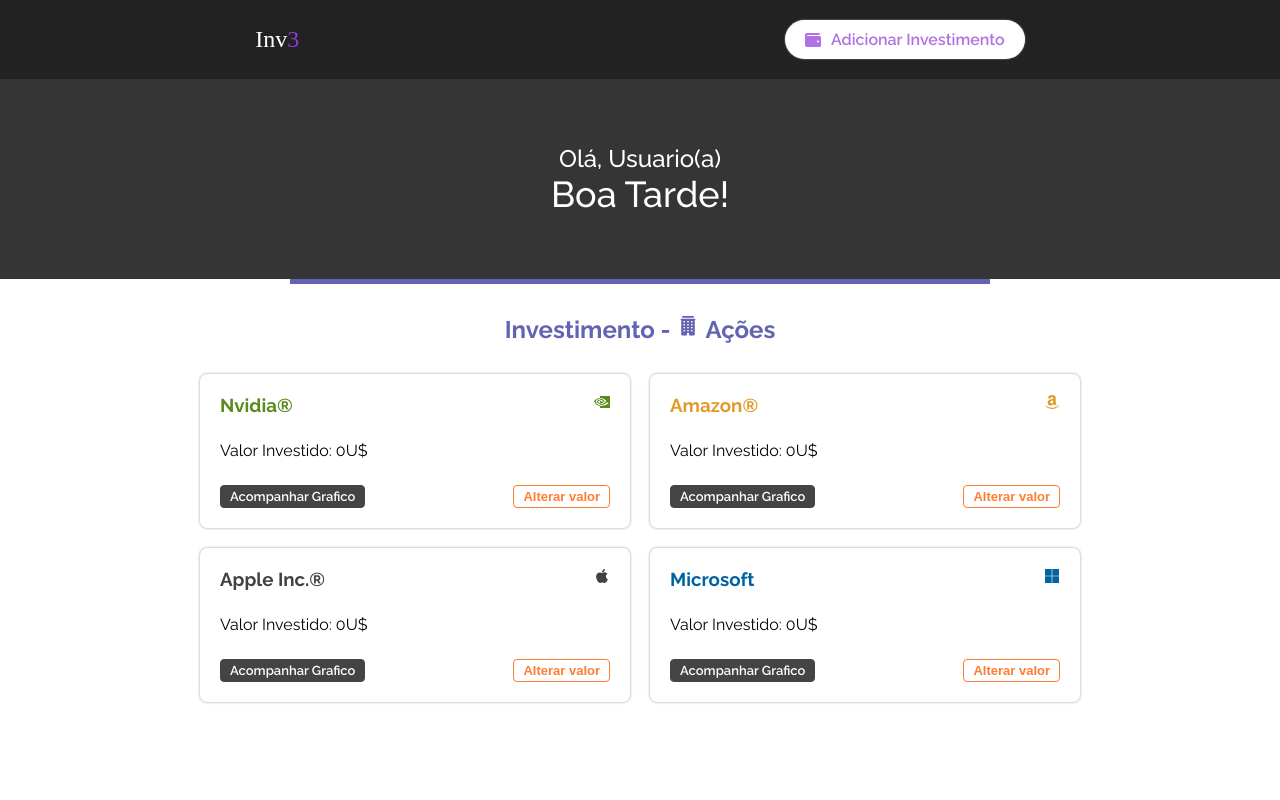
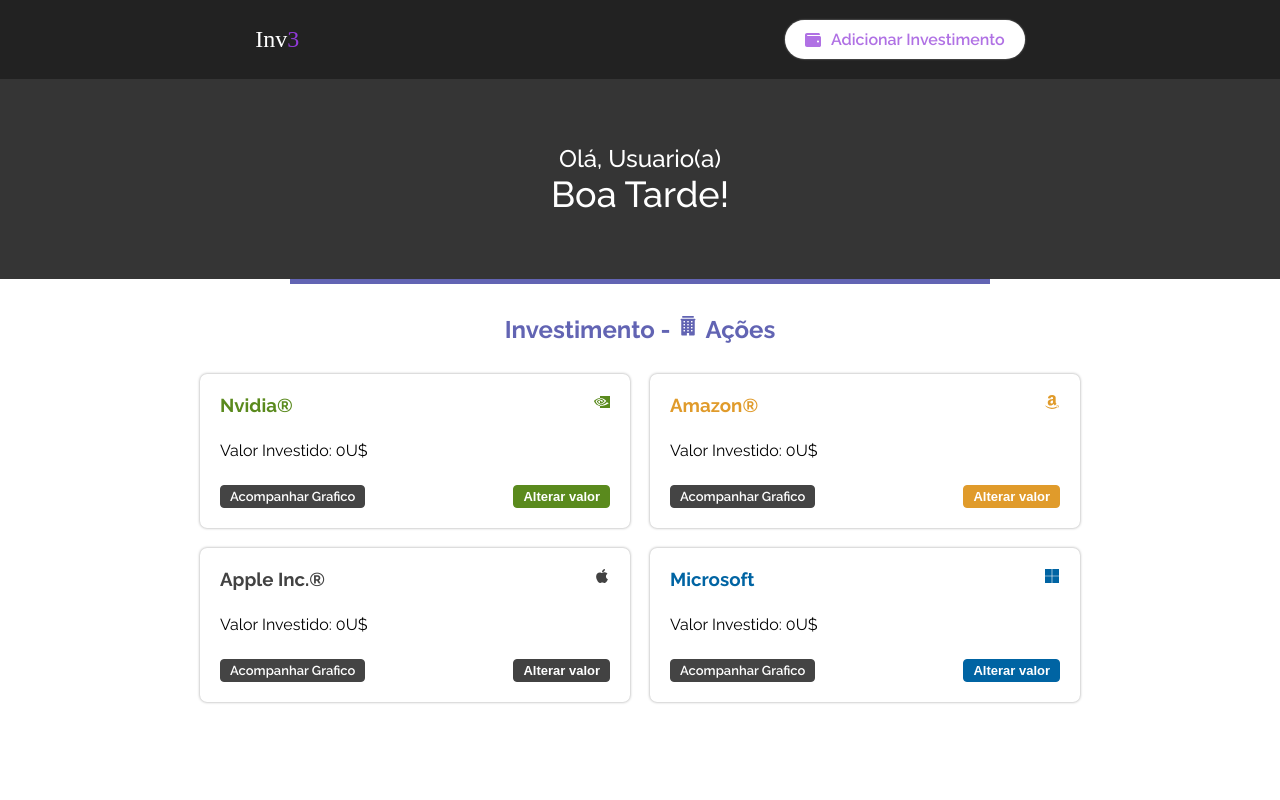
Before and after one commit to LuanSilva9/inv3, a React (Create React App) app: page / in a window 1280 px wide. Shown: the top 800 px of the page. Built offline with nearby package versions, Linux system fonts and the light colour scheme; a web font is replaced by a local one.

Commit message:
Melhorando interface de investimento

```diff
--- a/src/App.css
+++ b/src/App.css
@@ -127,8 +127,6 @@
 
 .atualizar-btn {
   cursor: pointer;
-  color: rgb(255, 125, 50);
-  border: 1px solid rgb(255, 125, 50);
   background: #fff;
   font-weight: 600;
 }
--- a/src/Components/Cards/Card.jsx
+++ b/src/Components/Cards/Card.jsx
@@ -4,6 +4,8 @@
     const [name, setName] = useState(elementForInvest.nameInvest.toLowerCase());
     const [openForm, setOpenForm] = useState(false);
     const [currentValue, setCurrentValue] = useState(elementForInvest.currentValue)
+
+
 
     async function toggleChange() {
         await setOpenForm(!openForm);
@@ -15,6 +17,10 @@
         elementForInvest.currentValue = ( (!currentValue || isNaN(currentValue) || currentValue < 0) ? 0 : currentValue );
 
         toggleChange();
+    }
+
+    function getStyle(open) {
+        return open ? { border: `1px solid ${elementForInvest.defaultColor}`, background: elementForInvest.defaultColor, color: "#fff" } : { border: `1px solid ${elementForInvest.defaultColor}`, color: elementForInvest.defaultColor, background:"#fff" }
     }
 
     return (
@@ -31,7 +37,7 @@
                             <div className="form-control">
                                 <input type="text" name="investiments" id="investiments" onChange={(e) => setCurrentValue(e.target.value)} value={currentValue} />
 
-                                <button type="submit" className="alterar-btn" style={{ background: elementForInvest.defaultColor }}>
+                                <button type="submit" className="alterar-btn" style={getStyle(false)}>
                                     Alterar valor
                                 </button>
                             </div>
@@ -48,7 +54,7 @@
                 <a href={`/grafico/${name}`} className="grafico-btn">
                     Acompanhar Grafico
                 </a>
-                <button onClick={toggleChange} className="atualizar-btn">
+                <button onClick={toggleChange} style={getStyle(true)} className="atualizar-btn">
                     {openForm ? "Cancelar" : "Alterar valor"}
                 </button>
             </div>
```
